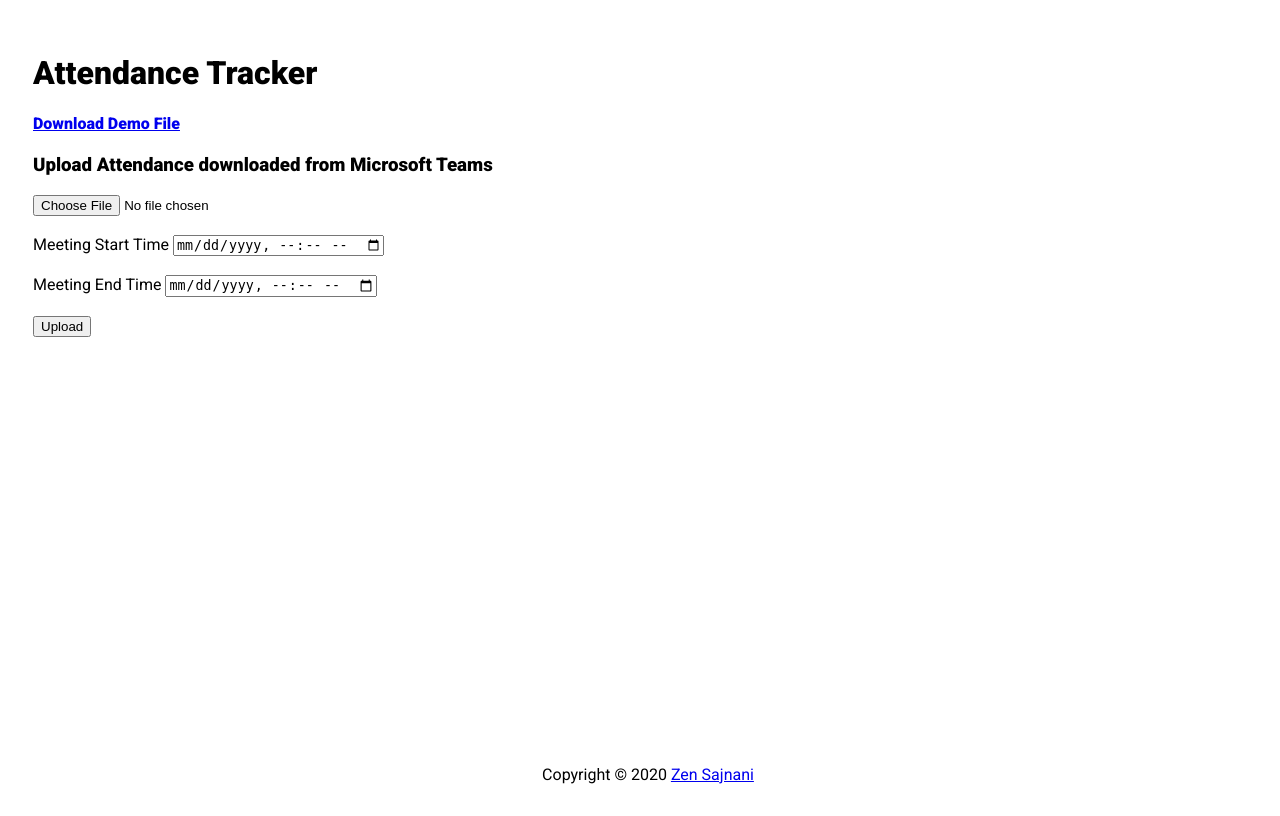
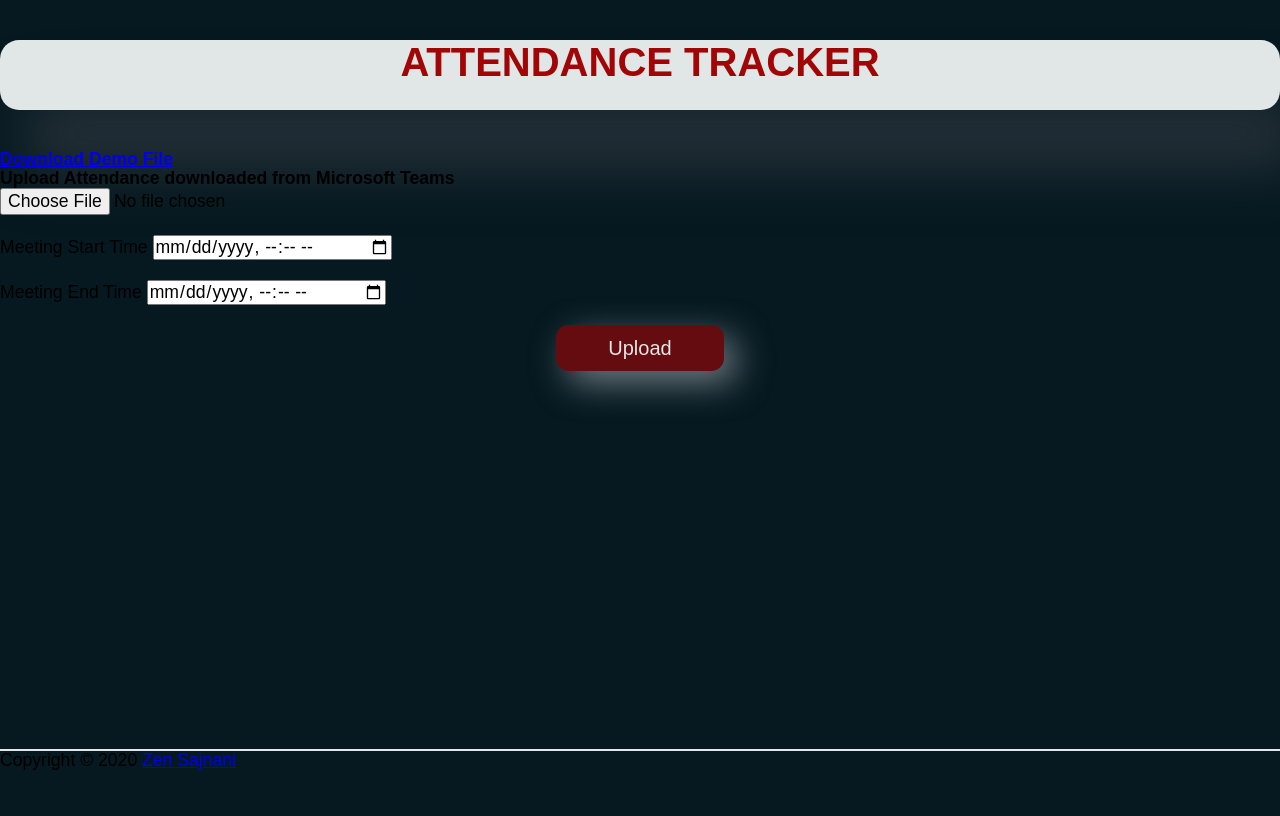
Before and after one commit to oscarsiles/teams_attendance_tracker, a Flask app: page / in a window 1280 px wide. Before the commit the page ends 784 px from the top, so only its background shows below. Run offline with Flask 2, Linux system fonts and the light colour scheme; parts of the project's set-up code (start-up, migrations or seed data) failed here and were passed over.

Commit message:
CSS Front end for index.html

```diff
--- a/app/static/styles.css
+++ b/app/static/styles.css
@@ -1,20 +1,212 @@
 * {
-  /* margin: 0;
-  padding: 0; */
+  margin: 0 !important;
+  padding: 0 !important;
   box-sizing: border-box;
+  font-family: 'Montserrat', sans-serif;
+  line-height: 1.1em;
+  font-size: 2.2vh;
+}
+
+html, body {
+	height: 97vh;
 }
 
 body {
-  font-family: "Roboto", sans-serif;
+	overflow: hidden;
+ 	background-color: #061920 !important ;
+}
+
+header {
+	border-bottom: solid 2px #e1e6e6;
+	width: 100vw;
+	height: 7vw;
+}
+
+header>a>img {
+	margin: 0.5vw 2vw !important;
+	width: 15vw;
 }
 
 .main {
-  padding: 25px;
+	padding-bottom: 3vw !important;
 }
 
-.copyright {
+
+
+#left, #right {
+	background-color: #e1e6e6;
+	height: 60vh;
+	padding: 1.5vw !important;
+	vertical-align: top;
+	border-radius: 1.5vw;
+	padding: 2vw;
+	animation: divshadow 5s infinite;
+	display: none;
+	margin:10vh  !important;
+}
+
+#xsform {
+	background-color: #e1e6e6;
+	height: 55vh;
+	padding: 1.5vw !important;
+	border-radius: 1.5vw;
+	padding: 2vw;
+	animation: divshadow 5s infinite;
+	text-align: center;
+}
+
+
+@keyframes divshadow {
+  50% {box-shadow: 2vw 5vw 5vw #2a343c;}
+}
+
+h1 {
+	font-size: 5vh !important;
+	padding-bottom: 2vw !important;
+	color: #a10505 !important;
+	font-weight: 700 !important;
+	text-transform: uppercase;
+}
+
+.title {
+	background-color: #e1e6e6;
+	border-radius: 1.5vw;
+	animation: divshadow 5s infinite;
+	text-align: center;
+	margin-top: 5vh !important;
+	margin-bottom: 5vh !important;
+}
+
+.title h1 {
+	font-size: 3.5vh !important;
+	padding-top: 2vw !important;
+}
+
+#instr {
+	font-weight: 300;
+	font-style: italic;
+}
+
+#left a {
+	color: #364347;
+	font-weight: 600;
+	font-size: 2vh;
+	font-style: italic;
+}
+
+#right {
+
+	text-align: center;
+}
+
+#uploadform {
+	margin: 0 auto;
+	display: table;
+}
+
+#right h2, #xsform h2{
+	color: #650c10;
+	text-align: center;
+	font-weight: 600;
+	font-size: 3.5vh;
+}
+
+#right button, #xsform button {
+	background-color: #e1e6e6;
+	width: 10vw;
+	text-decoration-line: underline;
+	text-decoration-color: #650c10;
+	display: block;
+	padding: 0.5vw 1vw !important;
+	margin: 0 auto !important;
+	border: 0;
+}
+
+#xsform h2 {
+	font-size: 3vh !important;
+}
+
+
+#right button:hover, #xsform button:hover {
+	background-color: #650c10;
+	color: #e1e6e6;
+	cursor: pointer;
+	border-radius: 1vw;
+}
+
+input[type=submit ] {
+	background-color: #650c10;
+	color: #e1e6e6;
+	display: block;
+	padding: 0.5em 2.5em !important;
+	margin: 0 auto !important;
+	border-radius: 1vw;
+	font-size: 2.5vh;
+	border: 0.1em solid #650c10;
+	animation: goshadow 5s infinite;
+}
+
+@keyframes goshadow {
+  50% {box-shadow: 1vw 1vw 3vw #7a848c;}
+}
+
+input[type=submit ]:hover {
+	border-color: #061920;
+	cursor: pointer;
+}
+
+.clearfooter {
+	height: 4vw;
+	clear: both;
+}
+
+footer {
+	border-top: solid 0.2vw #e1e6e6;
+	height: 4vw;
+	position: absolute;
+	bottom: 0;
+	width: 100vw;
+}
+
+#footlogo {
+	display: inline-block;
+  	float: left;
+  	width: 8vw;
+  	margin: 0.5vw 3vw 1vw 3vw !important;
+}
+
+#copyright {
   position: absolute;
-  bottom: 0;
   text-align: center;
-  width: 100%;
+  width: 100vw;
+	bottom: 0.5vw;
+  color: #7c8c8e;
+  font-size: 0.8vw;
+  font-weight: 200;
+  font-style: italic;
 }
+
+.social {
+	display: inline-block;
+	width: 10vw;
+	float: right;
+}
+
+
+ul {
+  display: flex;
+  position: absolute;
+}
+
+ul li {
+  list-style: none;
+}
+
+ul li a img {
+	height: 3vw;
+	margin: 0.5vw !important;
+}
+
+:focus {
+    outline: 1px solid #fff;
+}
```
